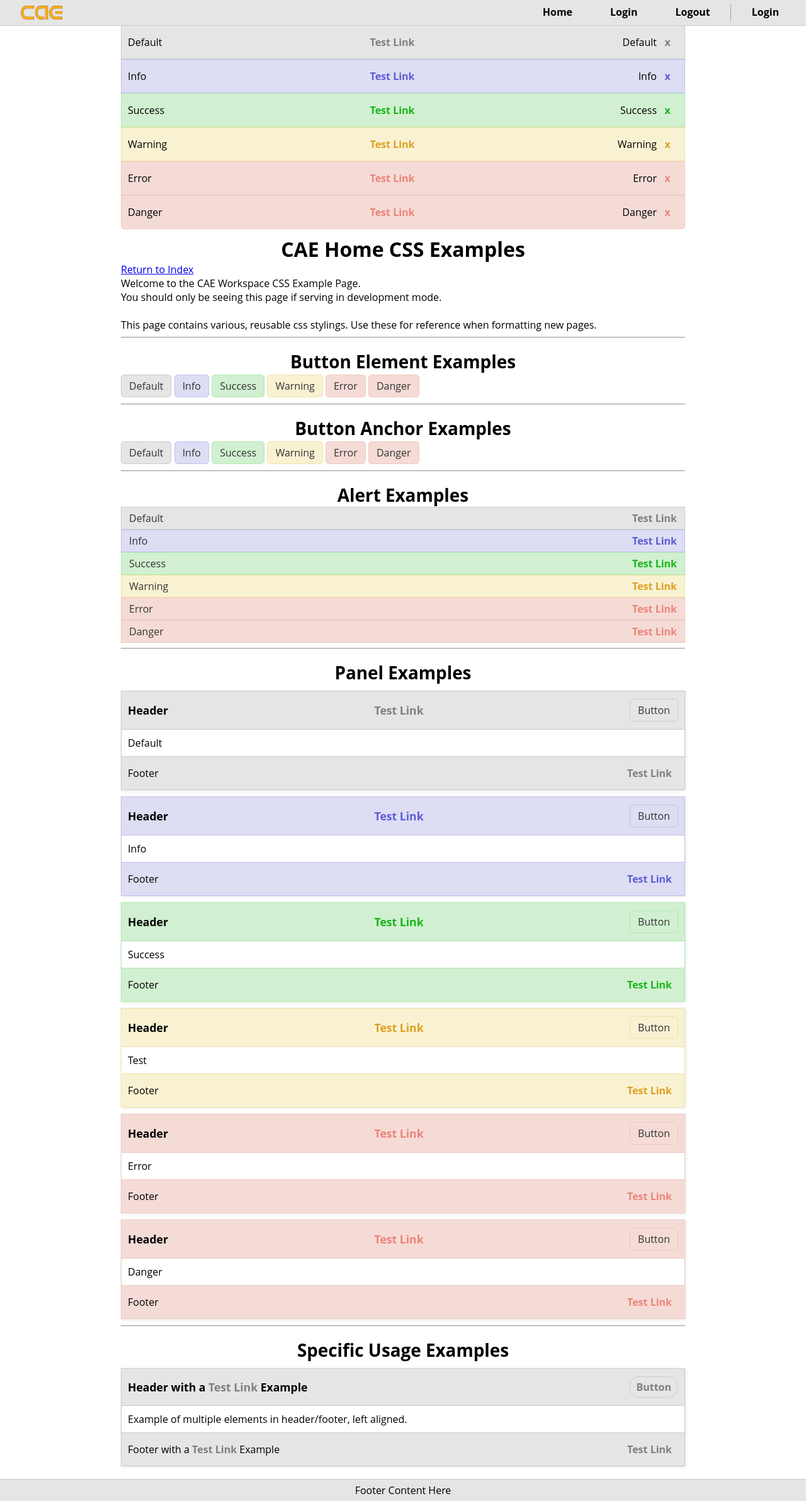
After one commit to jsziede/CAE_Workspace, a Django app: template cae_home/templates/cae_home/css_example.html in a window 1280 px wide. The commit adds this page. Shown: the whole page at 63% size. Run offline with Django 3.2, Linux system fonts and the light colour scheme; the template is opened without the code that fills it, so the values that code supplies are empty.

Commit message:
Add example view for custom css stylings

```diff
--- /dev/null
+++ b/cae_home/templates/cae_home/css_example.html
@@ -0,0 +1,135 @@
+{% extends 'cae_home/main.html' %}
+
+
+{% block title_page_name %}CSS Example | {% endblock title_page_name %}
+
+
+{% block content %}
+  <ul id="status-message-container">
+      <li class="message">
+      <p>Default <a href="">Test Link</a> Default</p>
+      <p class="exit">x</p>
+    </li>
+    <li class="message info">
+      <p>Info <a href="">Test Link</a> Info</p>
+      <p class="exit">x</p>
+    </li>
+    <li class="message success">
+      <p>Success <a href="">Test Link</a> Success</p>
+      <p class="exit">x</p>
+    </li>
+    <li class="message warning">
+      <p>Warning <a href="">Test Link</a> Warning</p>
+      <p class="exit">x</p>
+    </li>
+    <li class="message error">
+      <p>Error <a href="">Test Link</a> Error</p>
+      <p class="exit">x</p>
+    </li>
+    <li class="message danger">
+      <p>Danger <a href="">Test Link</a> Danger</p>
+      <p class="exit">x</p>
+    </li>
+  </ul>
+
+  <h1>CAE Home CSS Examples</h1>
+  <a href="{% url 'cae_home:index' %}">Return to Index</a>
+  <p>Welcome to the CAE Workspace CSS Example Page.</p>
+  <p>You should only be seeing this page if serving in development mode.</p>
+  <br>
+  <p>This page contains various, reusable css stylings. Use these for reference when formatting new pages.</p>
+
+  <hr>
+
+  <h2>Button Element Examples</h2>
+  <button>Default</button>
+  <button class="info">Info</button>
+  <button class="success">Success</button>
+  <button class="warning">Warning</button>
+  <button class="error">Error</button>
+  <button class="danger">Danger</button>
+
+  <hr>
+
+  <h2>Button Anchor Examples</h2>
+  <a href="" class="button">Default</a>
+  <a href="" class="button info">Info</a>
+  <a href="" class="button success">Success</a>
+  <a href="" class="button warning">Warning</a>
+  <a href="" class="button error">Error</a>
+  <a href="" class="button danger">Danger</a>
+
+  <hr>
+
+  <h2>Alert Examples</h2>
+  <p class="alert">Default <a href="">Test Link</a></p>
+  <p class="alert info">Info <a href="">Test Link</a></p>
+  <p class="alert success">Success <a href="">Test Link</a></p>
+  <p class="alert warning">Warning <a href="">Test Link</a></p>
+  <p class="alert error">Error <a href="">Test Link</a></p>
+  <p class="alert danger">Danger <a href="">Test Link</a></p>
+
+  <hr>
+
+  <h2>Panel Examples</h2>
+  <div class="panel">
+    <div class="header">Header <a href="">Test Link</a> <button>Button</button></div>
+    <div class="content">
+      Default
+    </div>
+    <div class="footer">Footer <a href="">Test Link</a></div>
+  </div>
+  <div class="panel info">
+    <div class="header">Header <a href="">Test Link</a> <button class="info">Button</button></div>
+    <div class="content">
+      Info
+    </div>
+    <div class="footer">Footer <a href="">Test Link</a></div>
+  </div>
+  <div class="panel success">
+    <div class="header">Header <a href="">Test Link</a> <button class="success">Button</button></div>
+    <div class="content">
+      Success
+    </div>
+    <div class="footer">Footer <a href="">Test Link</a></div>
+  </div>
+  <div class="panel warning">
+    <div class="header">Header <a href="">Test Link</a> <button class="warning">Button</button></div>
+    <div class="content">
+      Test
+    </div>
+    <div class="footer">Footer <a href="">Test Link</a></div>
+  </div>
+  <div class="panel error">
+    <div class="header">Header <a href="">Test Link</a> <button class="error">Button</button></div>
+    <div class="content">
+      Error
+    </div>
+    <div class="footer">Footer <a href="">Test Link</a></div>
+  </div>
+  <div class="panel danger">
+    <div class="header">Header <a href="">Test Link</a> <button class="danger">Button</button></div>
+    <div class="content">
+      Danger
+    </div>
+    <div class="footer">Footer <a href="">Test Link</a></div>
+  </div>
+
+  <hr>
+
+  <h2>Specific Usage Examples</h2>
+  <div class="panel">
+    <div class="header">
+      <p>Header with a <a href="">Test Link</a> Example</p>
+      <a class="button" href="">Button</a>
+    </div>
+    <div class="content">
+      Example of multiple elements in header/footer, left aligned.
+    </div>
+    <div class="footer">
+      <p>Footer with a <a href="">Test Link</a> Example</p>
+      <a href="">Test Link</a>
+    </div>
+  </div>
+
+{% endblock content %}
--- a/cae_home/urls.py
+++ b/cae_home/urls.py
@@ -24,7 +24,10 @@ urlpatterns = [
 # Debug only urls.
 if settings.DEBUG:
     urlpatterns += [
-        # "WMU Clone" test page. Only use for layout and css development.
+        # "CAE Home" test page(s). Used for layout format and general testing of "internal facing" views.
+        url(r'^cae/$', views.cae_home_css_example, name='cae_css_example'),
+
+        # "WMU Clone" test page(s).  Used for layout format and general testing of "external facing" views.
         url(r'^wmu/$', views.wmu_test, name='wmu_test'),
 
         # Email Testing.
```
Also changed, not shown: cae_home/templates/cae_home/index.html (+18 -1 lines), cae_home/views.py (+10 -0 lines).
